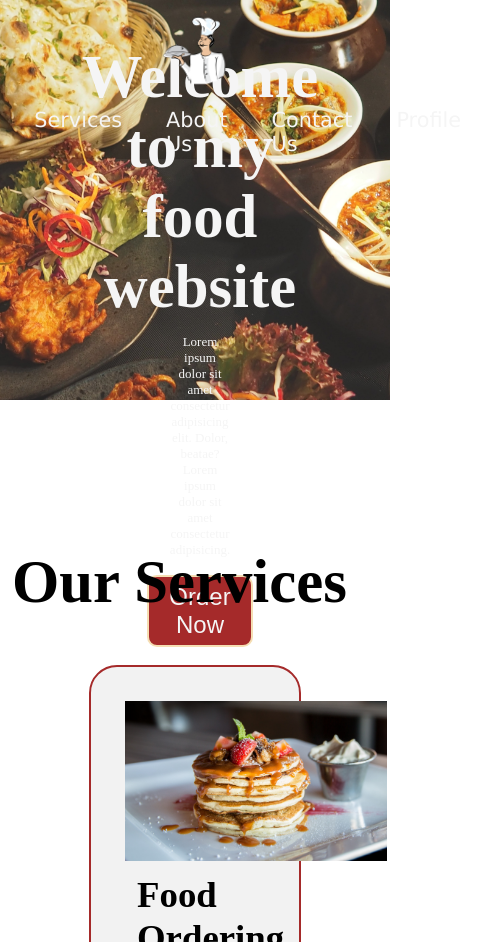
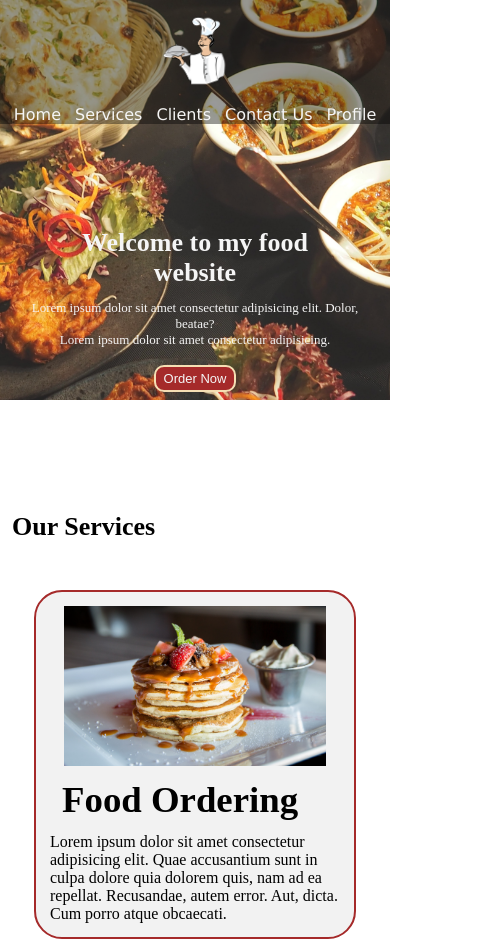
Before and after one commit to Sam-GitRepo/CSS, a plain HTML site: page Food Delivery Project/index.html in a window 390 px wide. Shown: the top 942 px of the page, 483 px wide, since content can reach past the window. Drawn offline with Linux system fonts and the light colour scheme.

Commit message:
Responsive

```diff
--- a/Food Delivery Project/CSS/phone.css
+++ b/Food Delivery Project/CSS/phone.css
@@ -1,44 +1,58 @@
 /* Navigation Section */
-#navbar{
-    flex-direction: column;
-
+#navbar {
+  flex-direction: column;
+}
+#navbar ul li a {
+  font-size: 1rem;
+  padding: 0px 7px;
 }
 
-
 /* Home section */
-#home{
-   height: 370px;
-
+#home {
+  height: 370px;
+  padding: 3px 28px;
 }
-#home::before{
-   height: 400px;
-
+#home::before {
+  height: 400px;
 }
-#home p{
-    font-size: 13px;
+#home p {
+  font-size: 13px;
 }
 
 /* Services section */
-#services{
-    flex-direction: column;
+#services {
+  flex-direction: column;
 }
-#services .box{
-
+#services .box {
+    padding: 14px;
+    margin: 2px 0px;
+    margin-bottom: 20px;
 }
 
-
 /* Client section */
-#clients{
-    overflow: hidden;
+#clients {
+  flex-wrap: wrap;
+}
+#clients img{
+  width:66px;
+  padding: 6px;
+  height: auto;
 }
 
 
 /* contact section */
+#contact-box form{
+    width: 80%;
 
+}
 
 /* footer */
 
 /* Utility classes */
-.h-primary{
-
+.h-primary {
+  font-size: 26px;
 }
+.btn {
+  font-size: 13px;
+  padding: 4px 8px;
+}
--- a/Food Delivery Project/CSS/style.css
+++ b/Food Delivery Project/CSS/style.css
@@ -12,7 +12,7 @@
 #navbar {
   display: flex;
   align-items: center;
-  position: relative;
+  position: sticky;
   top: 0px;
 }
 #navbar::before {
@@ -181,6 +181,8 @@ footer{
     background: black;
     color: whitesmoke;
     padding: 9px 20px;
+    text-align: center;
+
 }
 #contact-box{
     display: flex;
@@ -202,3 +204,6 @@ footer{
 #contact-box label{
     font-size: 1.3rem;
 }
+html{
+  scroll-behavior: smooth;
+}
--- a/Food Delivery Project/index.html
+++ b/Food Delivery Project/index.html
@@ -14,10 +14,10 @@
         <img src="logo.png" alt="Food Website" />
       </div>
       <ul>
-        <li class="item"><a href="#">Home</a></li>
-        <li class="item"><a href="#">Services</a></li>
-        <li class="item"><a href="#">About Us</a></li>
-        <li class="item"><a href="#">Contact Us</a></li>
+        <li class="item"><a href="#home">Home</a></li>
+        <li class="item"><a href="#services">Services</a></li>
+        <li class="item"><a href="#client-section">Clients</a></li>
+        <li class="item"><a href="#contact">Contact Us</a></li>
         <li class="item"><a href="#">Profile</a></li>
       </ul>
     </nav>
```
